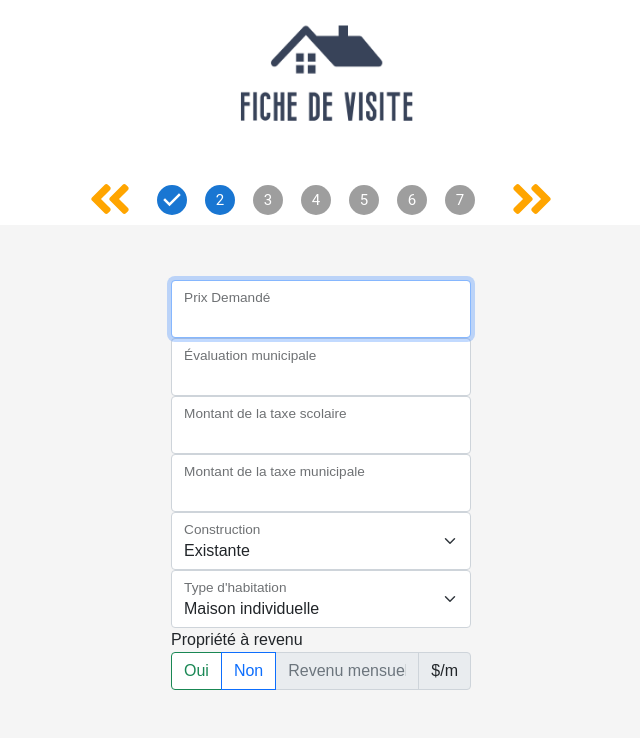
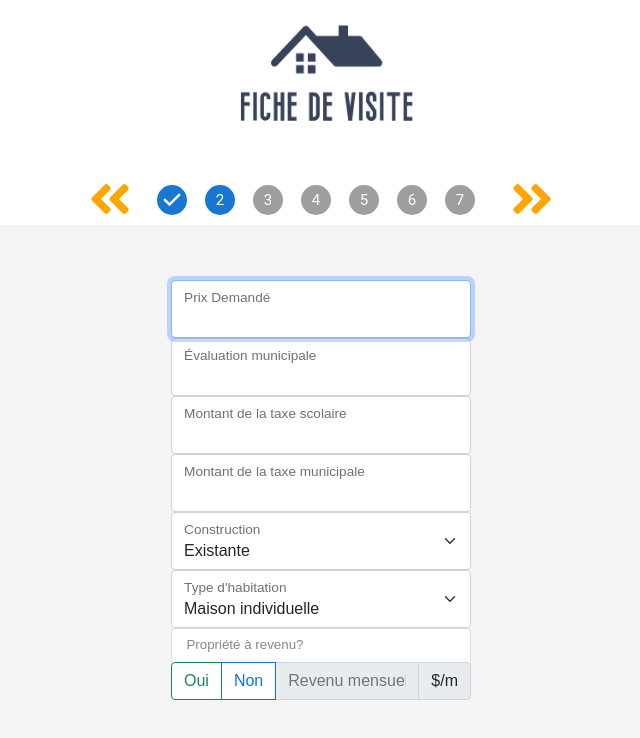
Before and after one commit to RaphaelJ-S/inf4150-projet, a React (Create React App) app in the folder app/: page / in a window 1280 px wide. Both pictures are taken after a click on the button 851 px from the left and 199 px from the top of the page. Shown: the top 738 px of the page, without its empty margins (319-959 px from the left). Built offline with nearby package versions, Linux system fonts and the light colour scheme.

Commit message:
modificationdu label de l'input du revenu mensuel à la page habitation

```diff
--- a/app/src/component/css/FicheVisite.css
+++ b/app/src/component/css/FicheVisite.css
@@ -88,9 +88,21 @@ Fin de barre de progression
 .label-revenu {
   display: flex;
   justify-content: left;
+  border-top: #dddbdb solid 1px;
+  border-top-left-radius: 5px;
+  border-top-right-radius: 5px;
+  border-left: #dddbdb solid 1px;
+  border-right: #dddbdb solid 1px;
+  background-color: white;
+  padding-left: 0.9rem;
+  padding-top: 0.4rem;
+  padding-bottom: 0.4rem;
+
+  font-size: smaller;
+  color: #888787;
 }
 
 .label-revenu-texte   {
-  margin: 0px;
-  margin-left: 1rem;
+  margin-bottom: 0px;
+  padding-left: 1rem;
 }
--- a/app/src/component/js/HabitationFormulaire.js
+++ b/app/src/component/js/HabitationFormulaire.js
@@ -99,7 +99,7 @@ export default function HabitationFormulaire({ info, setInfo }) {
           </div>
           <div className="proRev">
             <div className="label-revenu">
-              <span className="label-revenu-texte">Propriété à revenu</span>
+              <span className="label-revenu-texte">Propriété à revenu?</span>
             </div>
             <div className="input-group mb-3">
               <button
```
